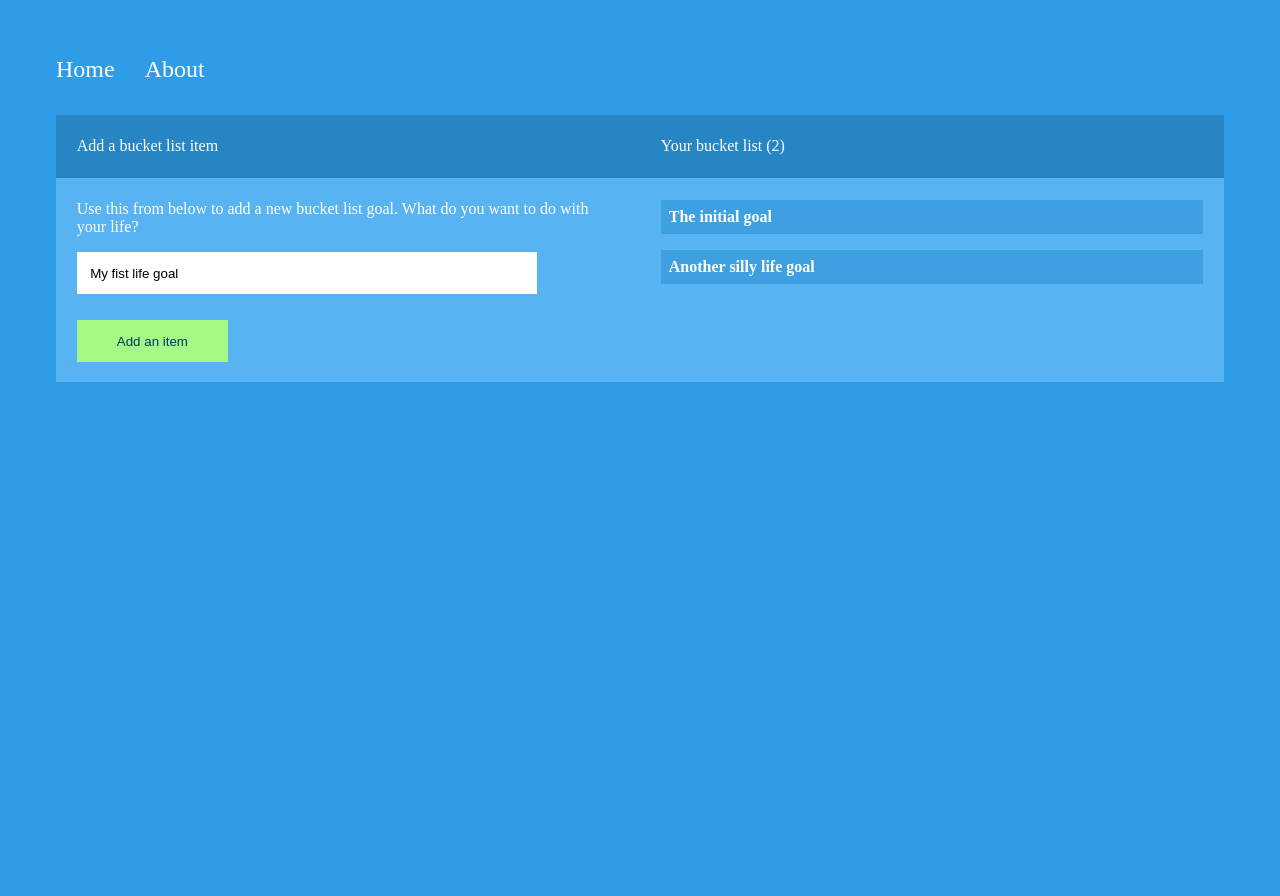
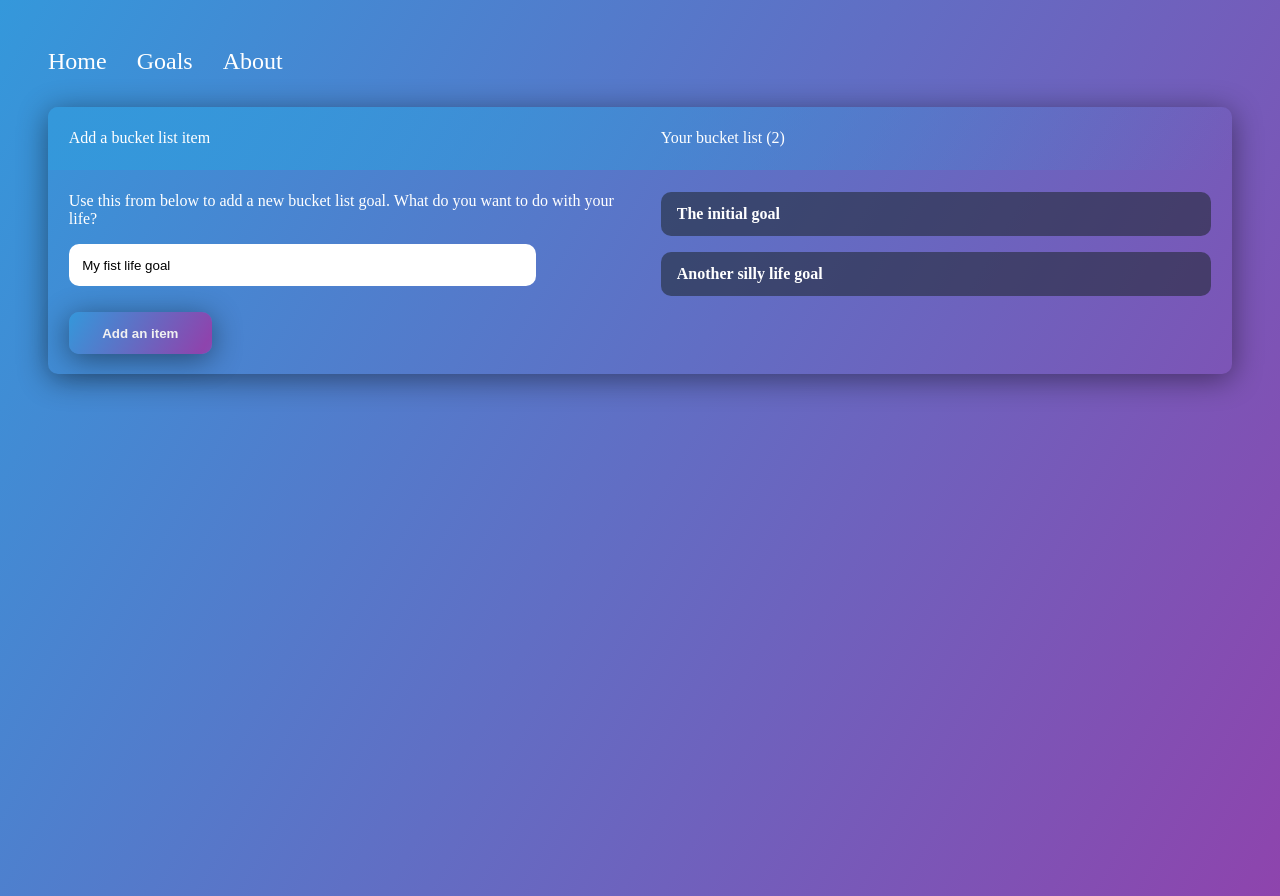
Before and after one commit to omgismartinez/goalslife, an Angular app: page / in a window 1280 px wide. Before the commit the page ends 800 px from the top, so only its background shows below. Built offline with nearby package versions, Linux system fonts and the light colour scheme.

Commit message:
app-deployment #13

```diff
--- a/src/app/app.component.html
+++ b/src/app/app.component.html
@@ -1,6 +1,8 @@
-<ul>
-  <li> <a routerLink="">Home</a> </li>
-  <li> <a routerLink="about/48">About</a></li>
-</ul>
-
+<div>
+  <ul>
+    <li> <a href="http://martinez.sytes.net/">Home</a></li>
+    <li> <a routerLink="">Goals</a> </li>
+    <li> <a routerLink="about/48">About</a></li>
+  </ul>
+</div>
 <router-outlet></router-outlet>
--- a/src/app/app.component.scss
+++ b/src/app/app.component.scss
@@ -0,0 +1,25 @@
+.regresar button {
+    width: 125px;
+    margin: 40px 0;
+    padding: 10px 6px;
+
+    font-size: 16px;
+    color: white;
+    border: none;
+    cursor: pointer;
+
+    background-image: linear-gradient(120deg, #3498db, #8d44ad, #3498db);
+    background-size: 400%;
+    outline: none;
+    transition: 400ms;
+    border-radius: 10px;
+    text-align: center;
+
+    -webkit-box-shadow: 0px 5px 30px 0px rgba(0, 0, 0, 0.45);
+    -moz-box-shadow: 0px 5px 30px 0px rgba(0, 0, 0, 0.45);
+    box-shadow: 0px 5px 30px 0px rgba(0, 0, 0, 0.45);
+}
+
+.regresar button:hover {
+    background-position: 15%;
+}
--- a/src/app/home/home.component.html
+++ b/src/app/home/home.component.html
@@ -1,4 +1,5 @@
-<div class="container color-dark">
+<div class="row g-0">
+    <div class="container color-dark" id="c1">
         <div class="col">
             <p>Add a bucket list item</p>
         </div>
@@ -7,7 +8,7 @@
         </div>
     </div>
 
-<div class="container color-light" [@goals]="goals.length">
+    <div class="container color-light" id="c2" [@goals]="goals.length">
         <div class="col">
             <p class="sm">Use this from below to add a new bucket list goal. What do you want to do with your life?</p>
 
@@ -22,3 +23,4 @@
             </p>
         </div>
     </div>
+</div>
--- a/src/app/home/home.component.scss
+++ b/src/app/home/home.component.scss
@@ -1,6 +1,24 @@
+:root {
+    --primary-color: #1e272e8e;
+    --secondary-color: transparent;
+}
+
 .container {
     display: grid;
     grid-template-columns: 50% auto;
+
+}
+
+.row {
+    border-radius: 10px;
+    -webkit-box-shadow: 0px 5px 30px 0px rgba(0, 0, 0, 0.45);
+    -moz-box-shadow: 0px 5px 30px 0px rgba(0, 0, 0, 0.45);
+    box-shadow: 0px 5px 30px 0px rgba(0, 0, 0, 0.45);
+}
+
+#c1 {
+     border-start-end-radius: 10px;
+     border-start-start-radius: 10px;
 }
 
 .col {
@@ -8,11 +26,12 @@
 }
 
 .color-dark {
-    background: #2885C4;
+    background: linear-gradient(120deg, #3498db, transparent);
 }
 
 .color-light {
-    background: #57B3F1;
+    // background: #57B3F1;
+    background: transparent;
 }
 
 input.txt {
@@ -20,21 +39,57 @@ input.txt {
     padding: 1em;
     width: 80%;
     margin-bottom: 2em;
+    border-radius: 10px;
+}
+
+input.txt:placeholder {
+    color: #3FA0E1;
 }
 
 input.btn {
-    border: 0;
+    // border: 0;
     display: block;
-    padding: 1em 3em;
-    background: #A5F883;
-    color: #003A61;
+    padding: 1em 2.5em;
+    // background: #A5F883;
+    // color: #003A61;
     margin-bottom: 1em;
+    // cursor: pointer;
+
+    // display: block;
+    // width: 80%;
+    // height: 50px;
+    // margin: 40px 0;
+    // font-size: 15px;
+    color: #f1f1f1;
+    font-weight: bold;
+    border: none;
+    background: linear-gradient(120deg, #3498db, #8e44ad, #3498db);
+    background-size: 200%;
+    outline: none;
     cursor: pointer;
+    transition: .5s;
+    border-radius: 10px;
+    text-align: center;
+    -webkit-box-shadow: 0px 5px 30px 0px rgba(0, 0, 0, 0.45);
+    -moz-box-shadow: 0px 5px 30px 0px rgba(0, 0, 0, 0.45);
+    box-shadow: 0px 5px 30px 0px rgba(0, 0, 0, 0.45);
+}
+
+input.btn:hover {
+    background-position: right;
 }
 
 .life-container {
-    background: #3FA0E1;
-    padding: .5em;
+    border: none;
+    background: #1e272e8e;
+    padding: 13px 1em;
     font-weight: bold;
     cursor: pointer;
+    border-radius: 10px;
+
+    transition: 400ms;
 }
+
+.life-container:hover {
+    background: transparent;
+}
--- a/src/index.html
+++ b/src/index.html
@@ -1,13 +1,19 @@
 <!doctype html>
 <html lang="en">
+
 <head>
   <meta charset="utf-8">
-  <title>Ng5</title>
   <base href="/">
   <meta name="viewport" content="width=device-width, initial-scale=1">
   <link rel="icon" type="image/x-icon" href="favicon.ico">
+
+  <link rel="stylesheet" href="https://use.fontawesome.com/releases/v5.15.4/css/all.css"
+    integrity="sha384-DyZ88mC6Up2uqS4h/KRgHuoeGwBcD4Ng9SiP4dIRy0EXTlnuz47vAwmeGwVChigm" crossorigin="anonymous">
+  <title>Goals</title>
 </head>
+
 <body>
   <app-root></app-root>
 </body>
+
 </html>
--- a/src/styles.scss
+++ b/src/styles.scss
@@ -2,10 +2,12 @@
 
 
 body {
-    background: #2E9CE6;
-    /* background-image: linear-gradient(120deg, #3498db, #8e44ad); */
+    // background: #2E9CE6;
+    min-height: 100vh;
+    background-image: linear-gradient(120deg, #3498db, #8e44ad);
     padding: 3em;
     color: white;
+    margin: 0;
 }
 
 ul {
```
Lines whose indentation alone changed are shown as unchanged.
